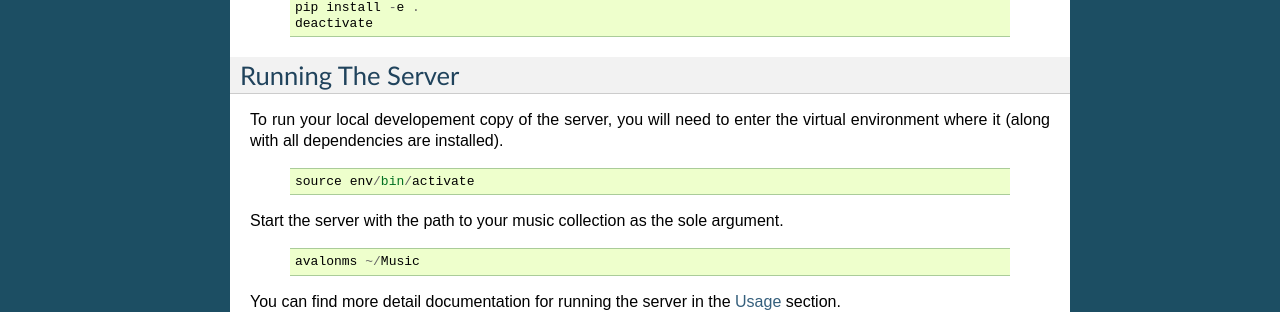
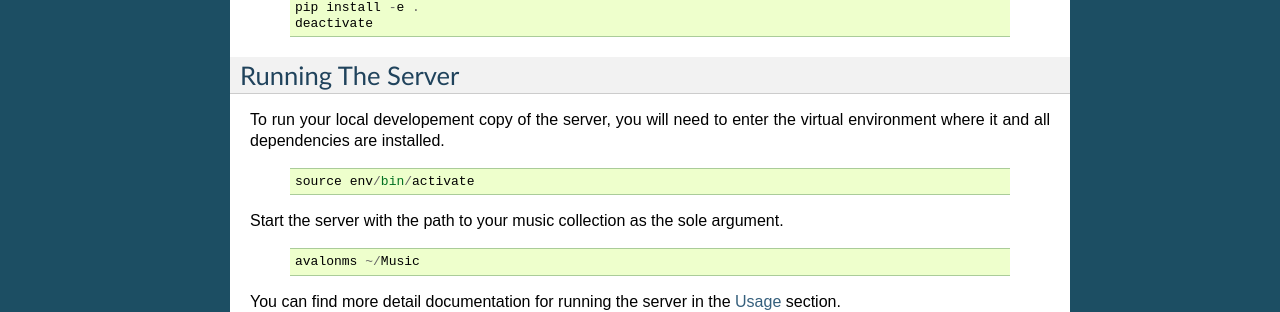
Before and after one commit to 56quarters/avalonms, a Sphinx documentation site: the page built from doc/development.rst, in a window 1280 px wide. Shown: the part 654-966 px from the top of the page. Built offline with Sphinx 7.4.7, drawn with Linux system fonts in a browser that asks for light colours.

Commit message:
Phrasing

```diff
--- a/doc/development.rst
+++ b/doc/development.rst
@@ -49,7 +49,7 @@ Running The Server
 ~~~~~~~~~~~~~~~~~~
 
 To run your local developement copy of the server, you will need to enter the virtual
-environment where it (along with all dependencies are installed).
+environment where it and all dependencies are installed.
 
   ::
 
```
